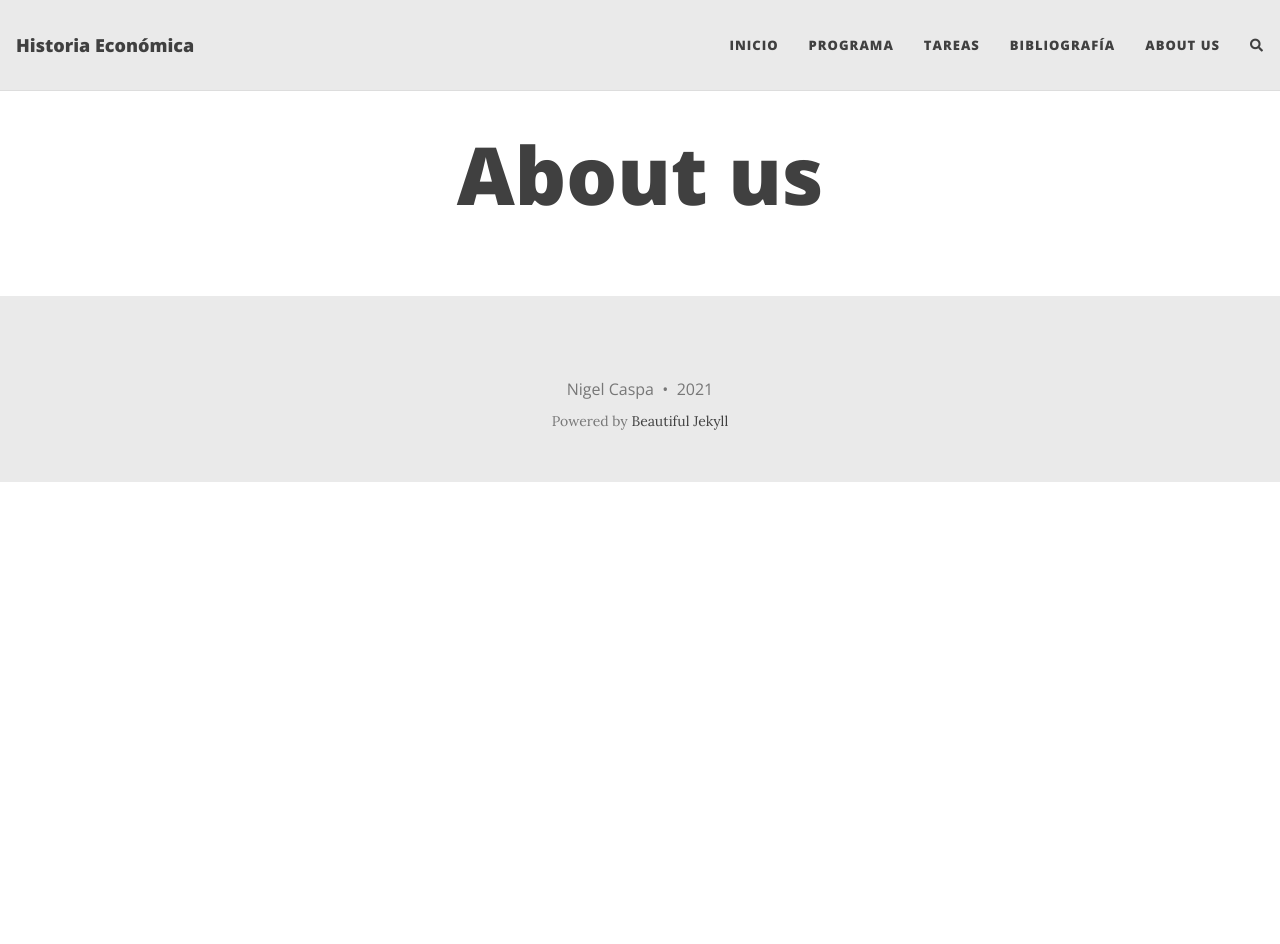
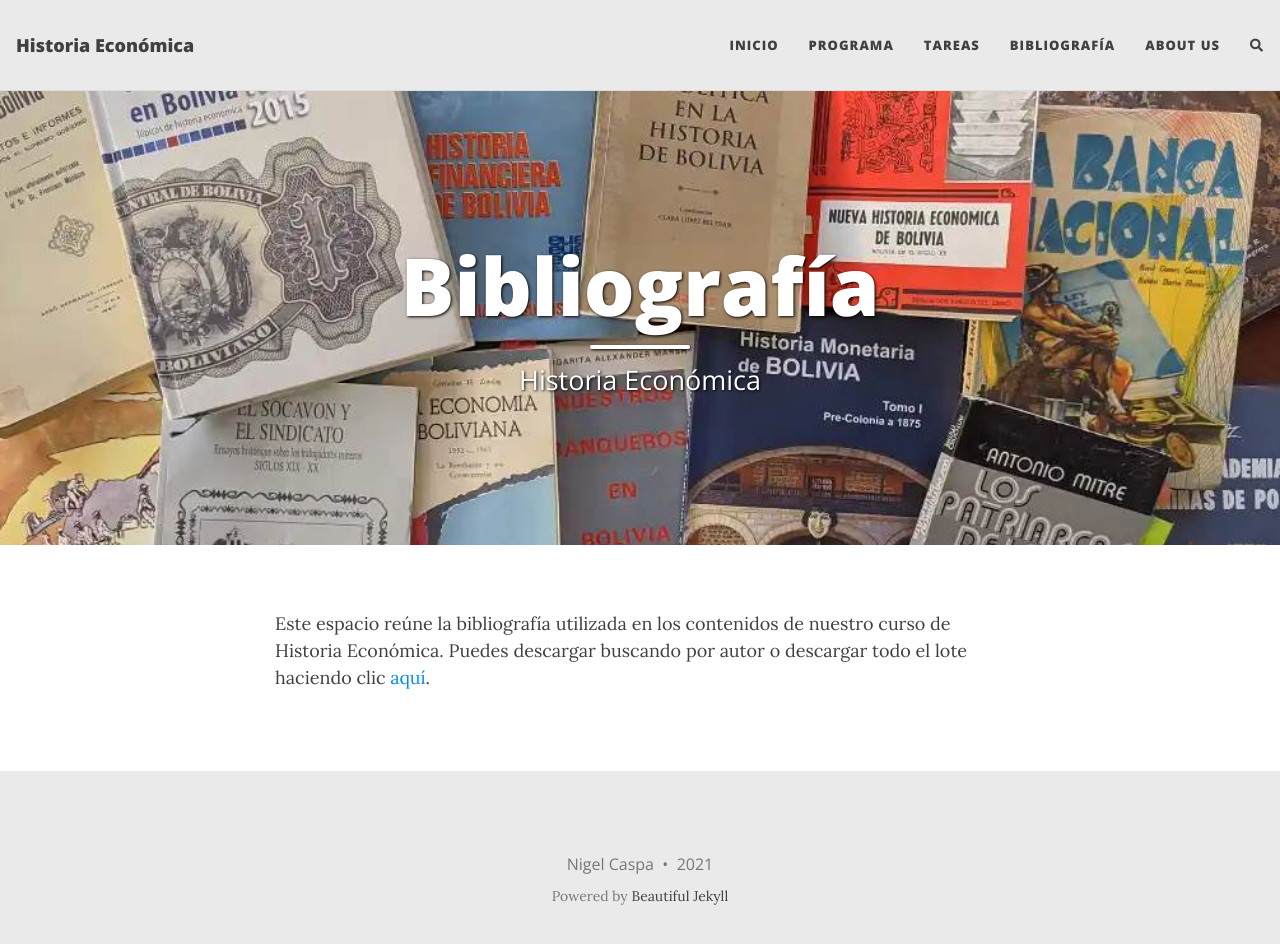
Before and after one commit to NigelCaspa/historiaeconomica, a Jekyll site: the page built from bibliografia.md, in a window 1280 px wide and 957 px high. Shown: the top 944 px of the window. Built offline with Jekyll 4.4.1, drawn with Linux system fonts in a browser that asks for light colours; nearby versions of some CDN libraries; comment, search, counter and statistics services are not loaded.

Commit message:
añado página de bibliografía

```diff
--- a/bibliografia.md
+++ b/bibliografia.md
@@ -1,5 +1,9 @@
 ---
 layout: page
-title: About us
-subtitle:
+title: Bibliografía
+subtitle: Historia Económica
+cover-img: /assets/img/bib.jpg
+thumbnail-img: /assets/img/bib.jpg
+share-img: /assets/img/bib.jpg
 ---
+Este espacio reúne la bibliografía utilizada en los contenidos de nuestro curso de Historia Económica. Puedes descargar buscando por autor o descargar todo el lote haciendo clic [aquí](https://drive.google.com/drive/folders/1y5QmnZ7aoMx1Rug1uW0PWzAY-3NHoHzo?usp=sharing).
```
Also changed, not shown: tareas.md (+1 -1 lines), README.md, assets/img/bib.jpg (added), 1 other file.
